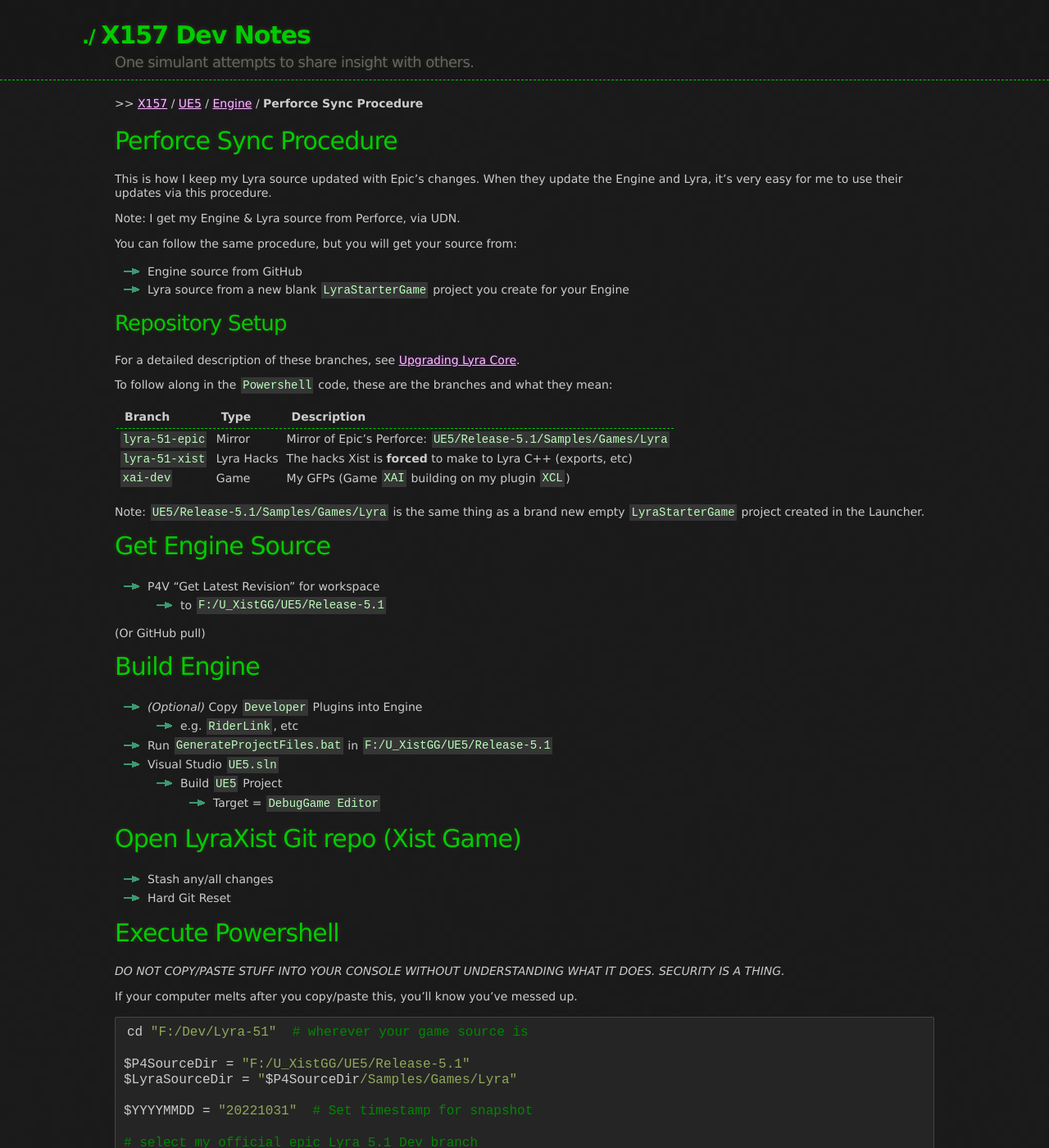
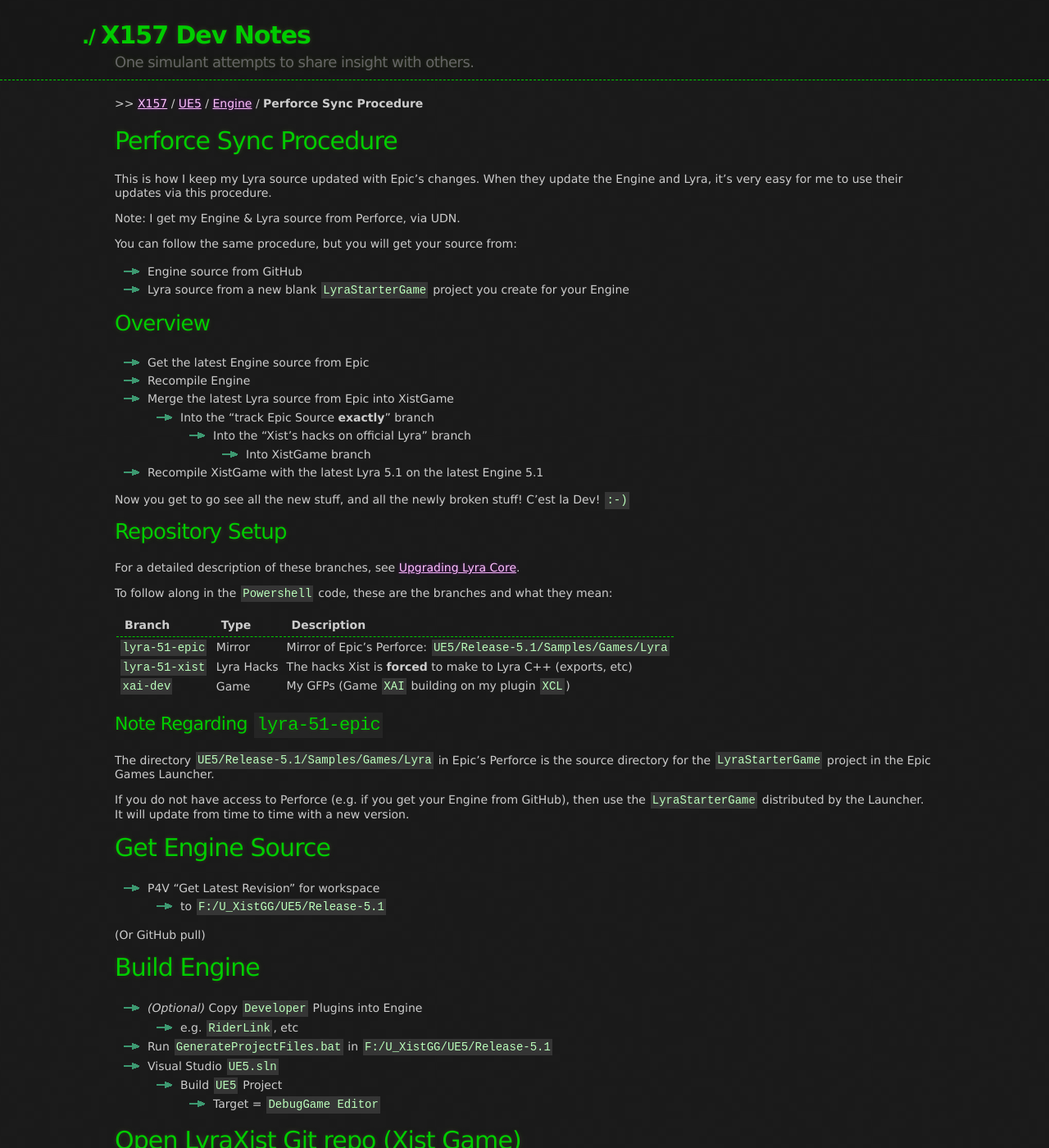
Before and after one commit to x157/x157.github.io, a Jekyll site: the page built from UE5/Engine/Perforce-Sync-Procedure.md, in a window 1280 px wide and 1400 px high. Shown: the whole window at 82% size. Built offline with Jekyll 4.4.1, drawn with Linux system fonts in a browser that asks for light colours; some of the changed text lies outside the part shown.

Commit message:
Iterate Sync Procedure

```diff
--- a/UE5/Engine/Perforce-Sync-Procedure.md
+++ b/UE5/Engine/Perforce-Sync-Procedure.md
@@ -18,6 +18,20 @@
 - Lyra source from a new blank `LyraStarterGame` project you create for your Engine
 
 
+## Overview
+
+- Get the latest Engine source from Epic
+- Recompile Engine
+- Merge the latest Lyra source from Epic into XistGame
+  - Into the "track Epic Source **exactly**" branch
+    - Into the "Xist's hacks on official Lyra" branch
+      - Into XistGame branch
+- Recompile XistGame with the latest Lyra 5.1 on the latest Engine 5.1
+
+Now you get to go see all the new stuff, and all the newly broken stuff!  C'est la Dev!  `:-)`
+
+
+
 ## Repository Setup
 
 For a detailed description of these branches, see
@@ -31,9 +45,14 @@
 | `lyra-51-xist`          | Lyra Hacks | The hacks Xist is **forced** to make to Lyra C++ (exports, etc) |
 | `xai-dev`               | Game       | My GFPs (Game `XAI` building on my plugin `XCL`)                |
 
+### Note Regarding `lyra-51-epic`
 
-Note: `UE5/Release-5.1/Samples/Games/Lyra` is the same thing as a brand new
-empty `LyraStarterGame` project created in the Launcher.
+The directory `UE5/Release-5.1/Samples/Games/Lyra` in Epic's Perforce is the
+source directory for the `LyraStarterGame` project in the Epic Games Launcher.
+
+If you do not have access to Perforce (e.g. if you get your Engine from GitHub),
+then use the `LyraStarterGame` distributed by the Launcher.  It will update from
+time to time with a new version.
 
 
 # Get Engine Source
```
Also changed, not shown: other parts of UE5/Engine/Perforce-Sync-Procedure.md (+3 -18 lines).
